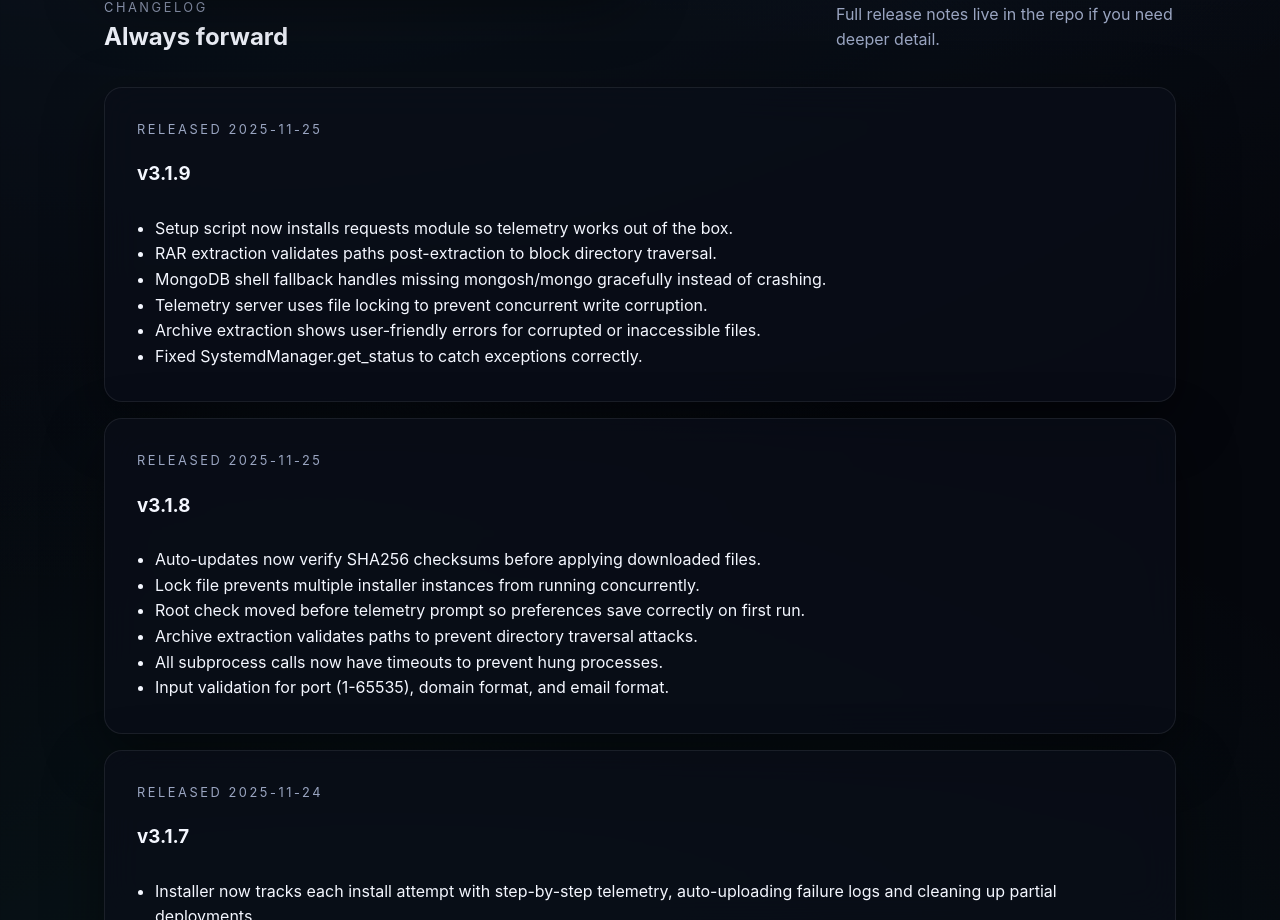
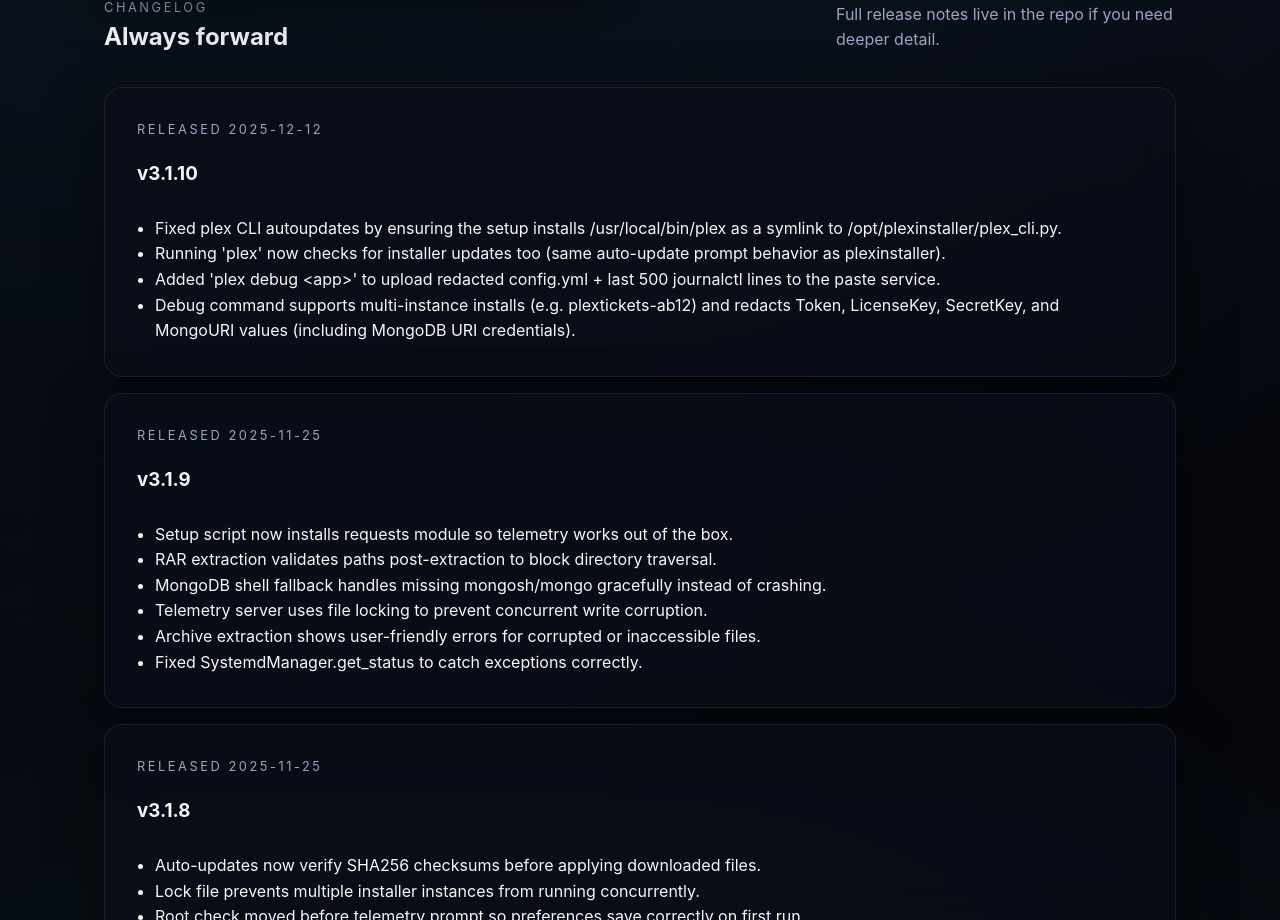
Before and after one commit to Bali0531-RC/plexinstaller, a React (Vite) app in the folder web2/: page / in a window 1280 px wide. Shown: the part 2340-3260 px from the top of the page. Built offline with nearby package versions, Linux system fonts and the light colour scheme.

Commit message:
bumped version

```diff
--- a/web2/src/data/changelog.ts
+++ b/web2/src/data/changelog.ts
@@ -5,6 +5,16 @@
 };
 
 export const releases: ReleaseNote[] = [
+  {
+    version: "3.1.10",
+    date: "2025-12-12",
+    highlights: [
+      "Fixed plex CLI autoupdates by ensuring the setup installs /usr/local/bin/plex as a symlink to /opt/plexinstaller/plex_cli.py.",
+      "Running 'plex' now checks for installer updates too (same auto-update prompt behavior as plexinstaller).",
+      "Added 'plex debug <app>' to upload redacted config.yml + last 500 journalctl lines to the paste service.",
+      "Debug command supports multi-instance installs (e.g. plextickets-ab12) and redacts Token, LicenseKey, SecretKey, and MongoURI values (including MongoDB URI credentials)."
+    ]
+  },
   {
     version: "3.1.9",
     date: "2025-11-25",
```
Also changed, not shown: 2 other files (tests, documents, lock files or other folders).
